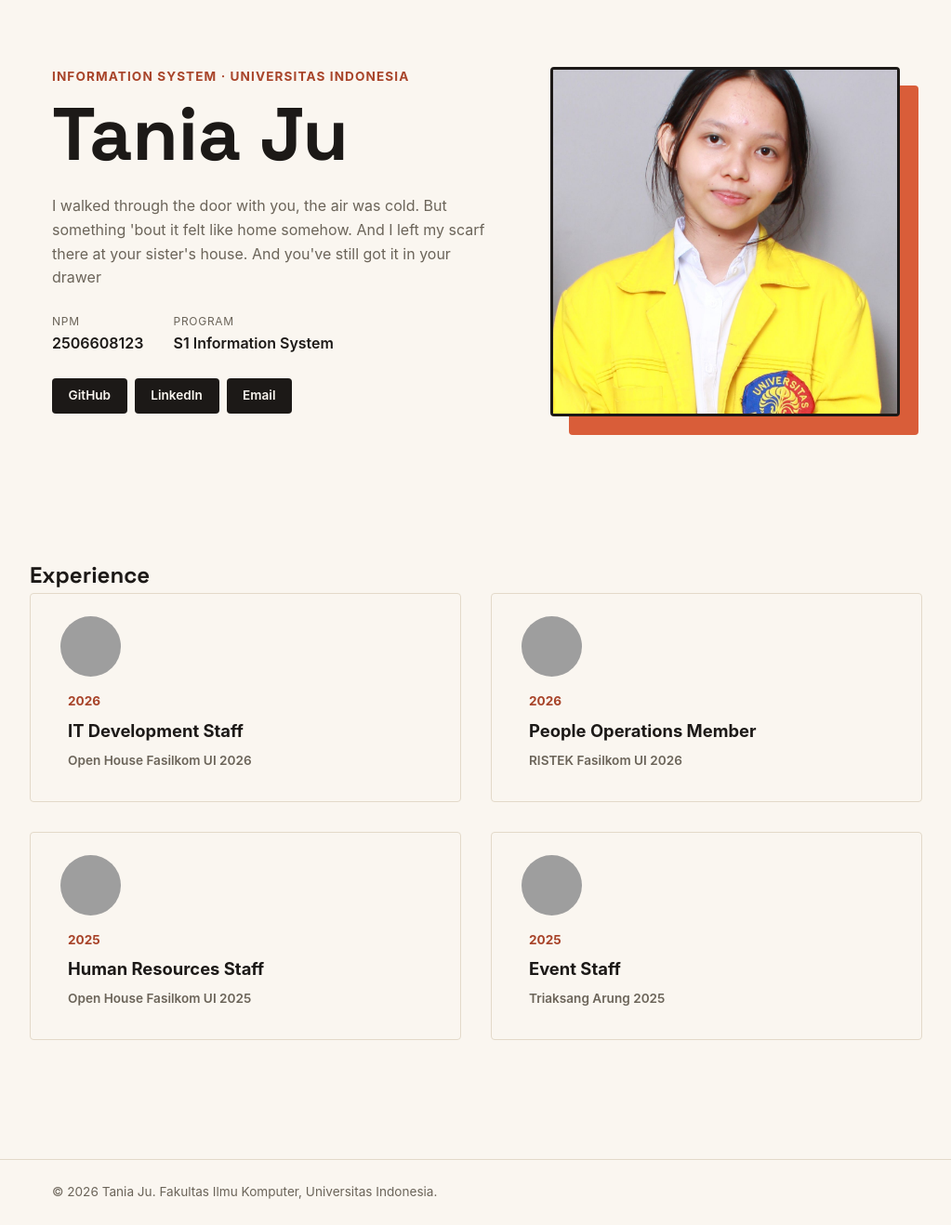
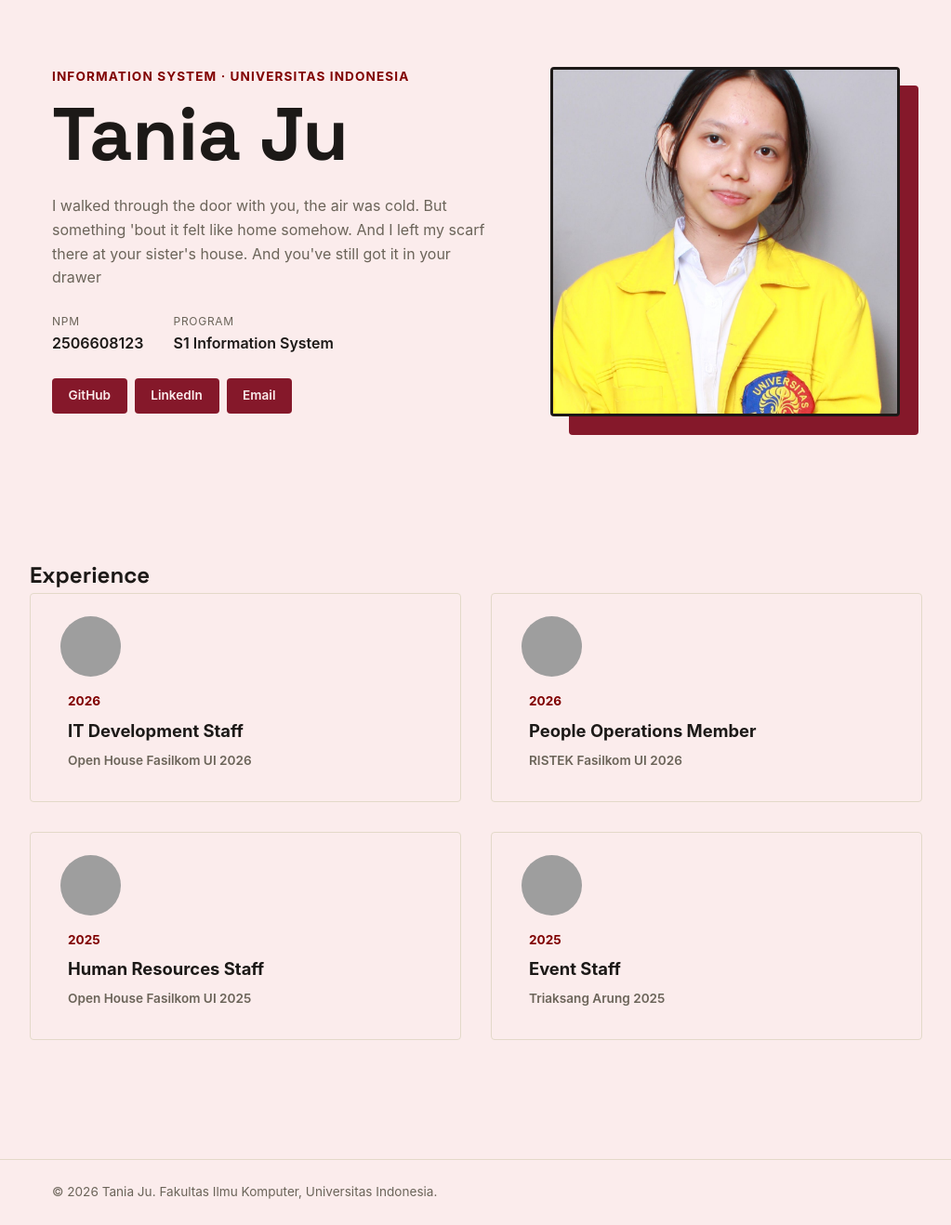
Before and after one commit to tanniajju/myportofolio, a Django app: page / in a window 1280 px wide. Shown: the part 74-1392 px from the top of the page at 93% size, without its empty margins (128-1151 px from the left). Run offline with Django 5.2, Linux system fonts and the light colour scheme; grey boxes are pictures that could not be loaded.

Commit message:
chore: update color palette with maroon accents

```diff
--- a/static/css/style.css
+++ b/static/css/style.css
@@ -6,9 +6,9 @@
 
 :root {
     --ink: #1c1917;
-    --paper: #faf6f0;
-    --accent: #d95d39;
-    --accent-dark: #a8442a;
+    --paper: #fbecec;
+    --accent: #85182a;
+    --accent-dark: #800000;
     --line: #e3d9c9;
     --text-muted: #6b6459;
     --radius: 4px;
@@ -131,14 +131,14 @@ h1, .brand{
     font-weight: 600;
     text-decoration: none;
     color: var(--paper);
-    background-color: var(--ink);
+    background-color: var(--accent);
     border-radius: var(--radius);
     padding: 0.5rem 1.1rem;
     transition: background-color 0.2s ease;
 }
 
 .social-link:hover {
-    background-color: var(--accent);
+    background-color: var(--accent-dark);
 }
 
 .hero-photo {
@@ -215,6 +215,7 @@ h1, .brand{
 .experience-card:hover {
     transform: translateY(-5px);
     box-shadow: 0 12px 20px rgba(128, 0, 0, 0.08);
+    background-color: #fff0f0;
     border-color: #f5d6d6;
 }
 
```
